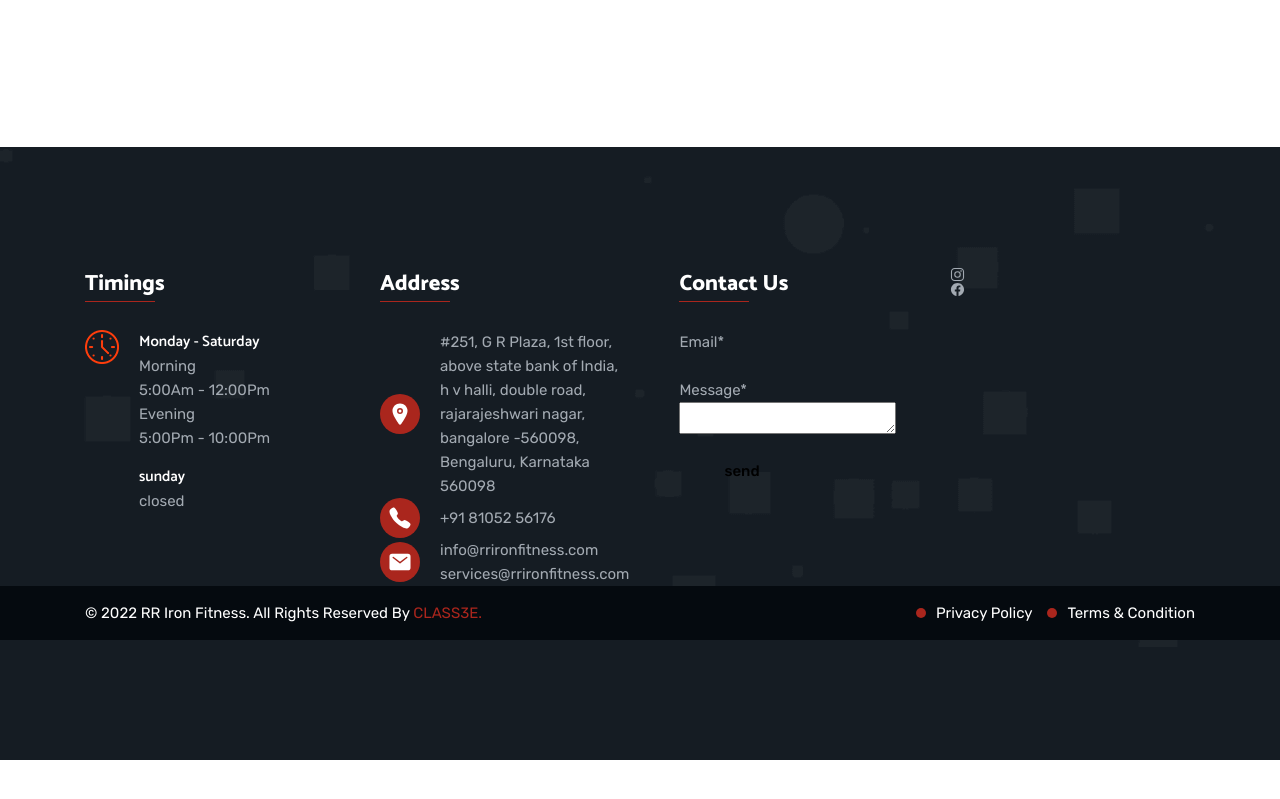
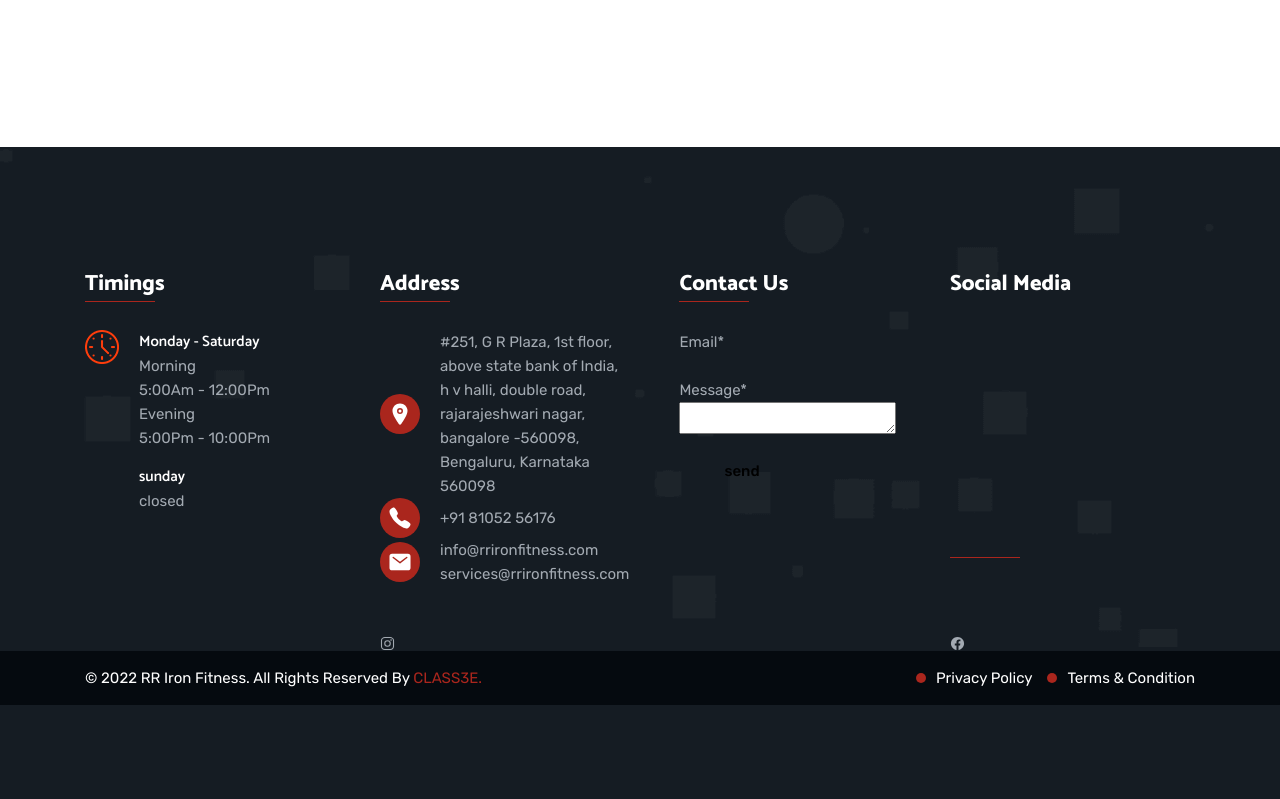
Before and after one commit to francisjjba/rr-iron-fitness, a plain HTML site: page index.html in a window 1280 px wide. Shown: the part 3426-4225 px from the top of the page. Before the commit the page ends 4186 px from the top, so only its background shows below. Drawn offline with nearby package versions, Linux system fonts and the light colour scheme.

Commit message:
edits in the login and signup page added a background

```diff
--- a/index.css
+++ b/index.css
@@ -12,7 +12,8 @@ body {
     align-items: center;
     justify-content: center;
     font-size: 18px;
-    background: transparent;
+    background: url(https://raw.githubusercontent.com/francisjjba/rr-iron-fitness/main/assets/images/Screenshot%20\(96\).png);
+/*   background: transparent */
     background-size: cover;
 }
 
@@ -109,7 +110,7 @@ body {
 
 .form__button:hover {
     background: var(--color-primary-dark);
-  color:white;
+  color:white
 }
 
 .form__button:active {
--- a/index.html
+++ b/index.html
@@ -668,20 +668,21 @@
             </div>
           </form>
         </div>
+<p class="footer-list-title has-before">Social Media</p>
+         <script type="module" src="https://unpkg.com/ionicons@5.5.2/dist/ionicons/ionicons.esm.js"></script>
+<script nomodule src="https://unpkg.com/ionicons@5.5.2/dist/ionicons/ionicons.js"></script>
 
-        <script type="module" src="https://unpkg.com/ionicons@5.5.2/dist/ionicons/ionicons.esm.js"></script>
-<script nomodule src="https://unpkg.com/ionicons@5.5.2/dist/ionicons/ionicons.js"></script> <li>
-  <ol>
-        <a href="https://www.instagram.com/rrironfitness"></a>
+        <a class=social -href="https://www.instagram.com/rrironfitness"></a>
+
         <ion-icon name="logo-instagram"></ion-icon>
-    </ol>
-  <ul></ul>
+
           <a href="https://www.facebook.com/rrironfit
 "></a>
       <ion-icon name="logo-facebook"></ion-icon>
 
 
       </div>
+
       <div class="footer-bottom">
       <div class="container">
         <p class="copyright">
```
